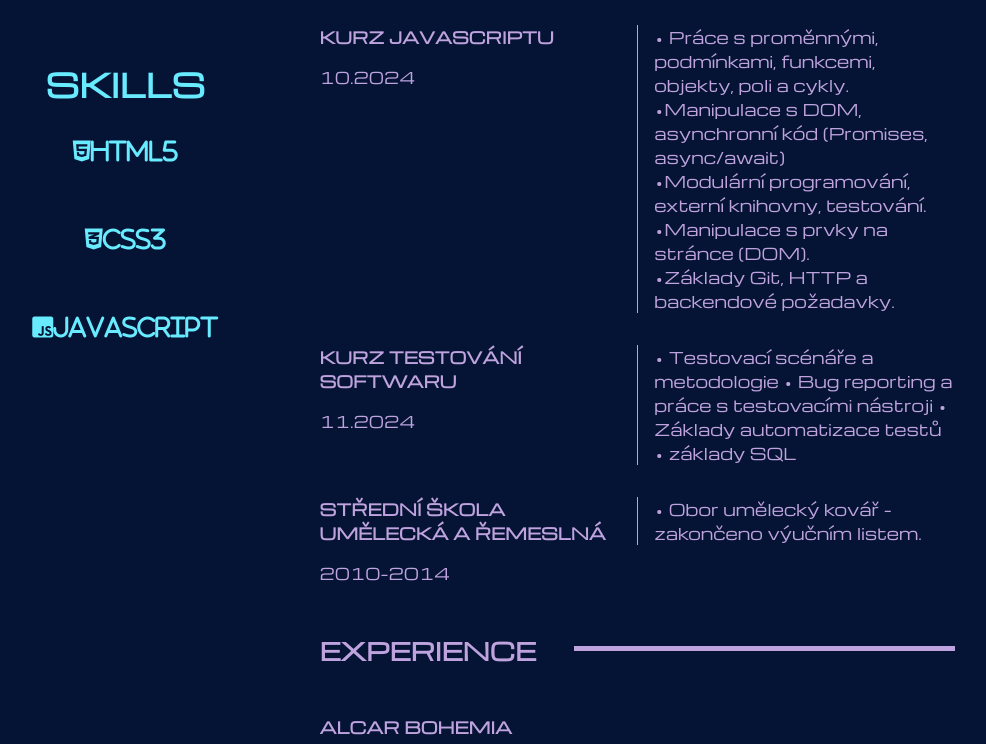
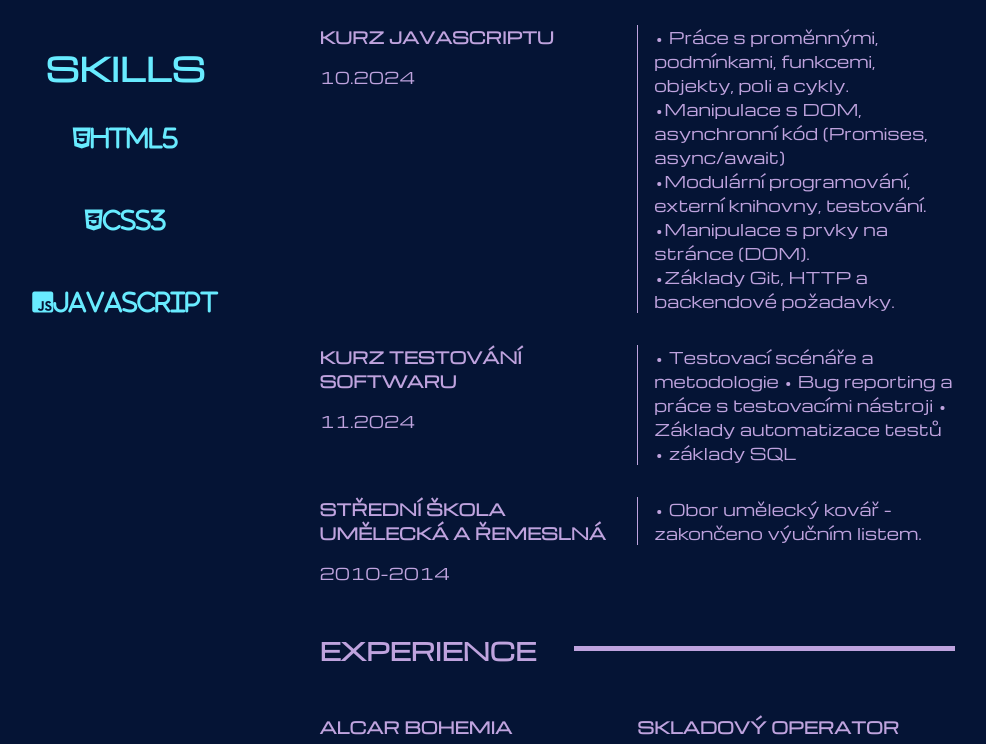
Before and after one commit to jsonWalker1/CV, a plain HTML site: page index.html in a window 1280 px wide. Shown: the part 1371-2115 px from the top of the page, without its empty margins (149-1135 px from the left). Drawn offline with nearby package versions, Linux system fonts and the light colour scheme; a web font is replaced by a local one.

Commit message:
version 1.4

```diff
--- a/scss/components/_experince.scss
+++ b/scss/components/_experince.scss
@@ -11,7 +11,7 @@
 
 .right-tl-content {
     h5{
-        margin: 3rem 0;
+        margin: 1rem 0;
         line-height: 1.5;
         padding: 2rem auto;
         font-size: 1rem;
--- a/scss/components/_skills.scss
+++ b/scss/components/_skills.scss
@@ -1,16 +1,16 @@
 .skills {
     text-align: center;
-    padding: 1rem;
     color: $neonBlue;
     padding-bottom: 3rem;
     h2 {
         text-transform: uppercase;
         font-size: 2rem;
         font-weight: map-get($font-weights , 'bolt' );
+        padding-bottom: 0.4rem;
     }
     i{
         font-size: 1.5rem;
         display: block;
-        padding: 2rem 0;
+        padding: 1.8rem;
     }
 }
```
Also changed, not shown: scss/_base.scss (+14 -0 lines), css/main.css, 1 other file.
